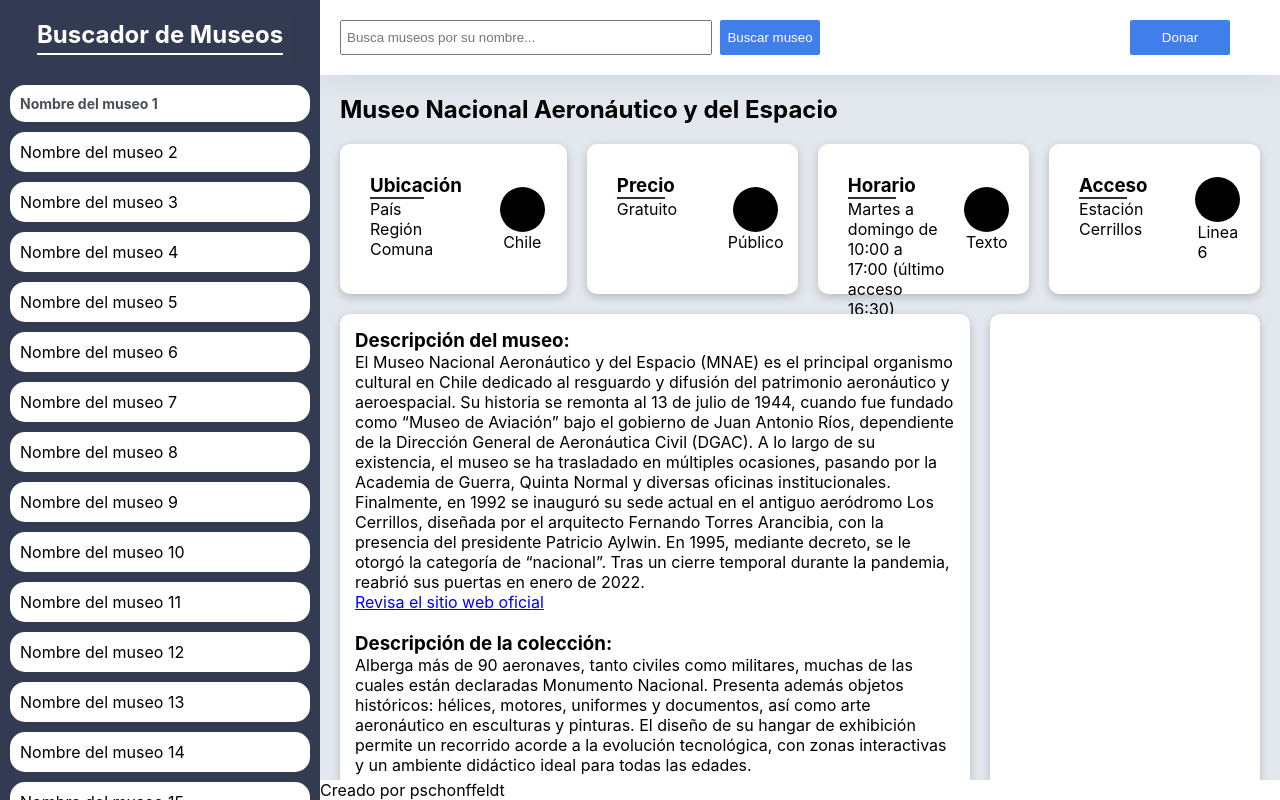
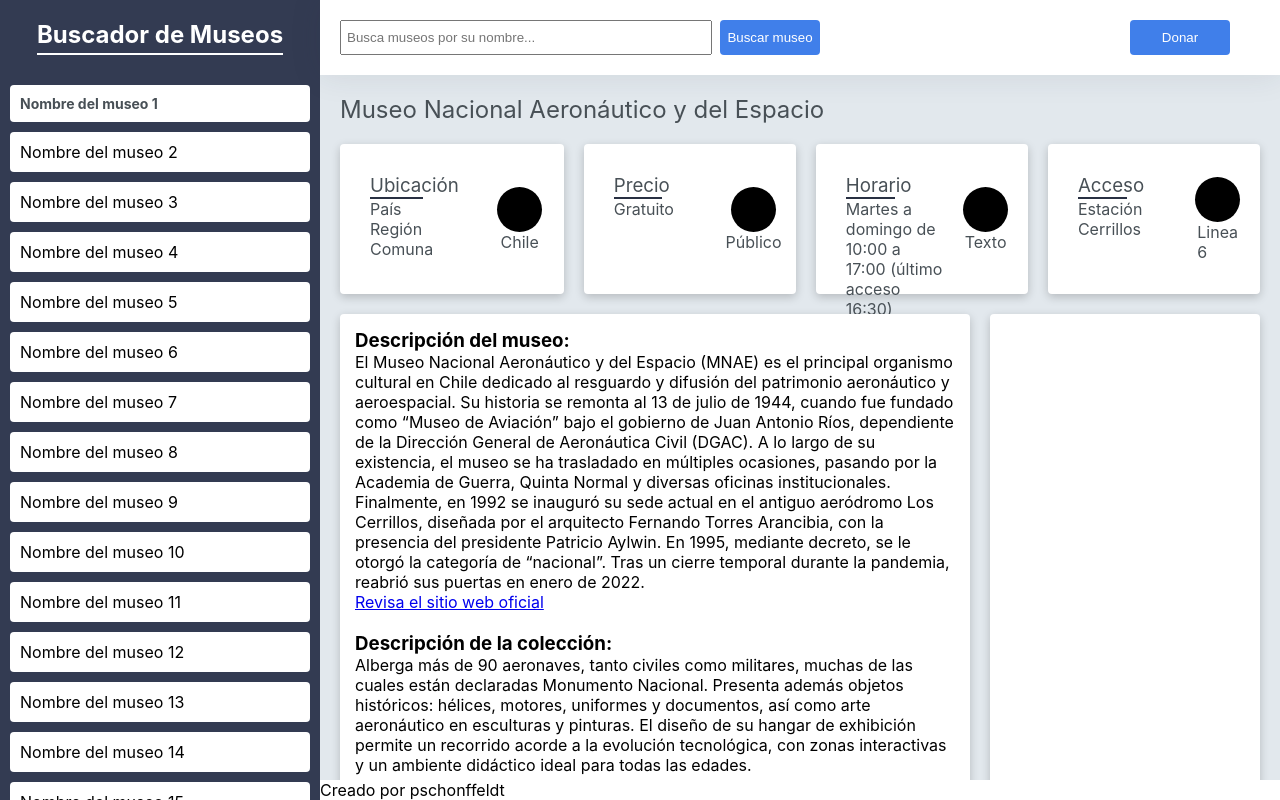
Before and after one commit to pschonffeldt/museos2, a React (Vite) app: page / in a window 1280 px wide. Built offline with nearby package versions, Linux system fonts and the light colour scheme.

Commit message:
Unify border radius and tweak components

```diff
--- a/src/components/MuseumCards.tsx
+++ b/src/components/MuseumCards.tsx
@@ -10,44 +10,54 @@ export default function MuseumCards({
     <div className="museum-summary-cards">
       <div className="museum-summary-card">
         <div className="museum-summary-card-text">
-          <h3 className="museum-summary-card-title">Ubicación</h3>
-          <p>País</p>
-          <p>Región</p>
-          <p>Comuna</p>{" "}
+          <h3 className="museum-summary-card-title u-darkestgray u-thin">
+            Ubicación
+          </h3>
+          <p className="u-darkestgray u-thin">País</p>
+          <p className="u-darkestgray u-thin">Región</p>
+          <p className="u-darkestgray u-thin">Comuna</p>
         </div>
         <div className="museum-summary-card-icon">
           <div className="summary-card-icon"></div>
-          <p>Chile</p>
+          <p className="u-darkestgray u-thin">Chile</p>
         </div>
       </div>
       <div className="museum-summary-card">
         <div className="museum-summary-card-text">
-          <h3 className="museum-summary-card-title">Precio</h3>
-          <p>Gratuito</p>
+          <h3 className="museum-summary-card-title u-darkestgray u-thin">
+            Precio
+          </h3>
+          <p className="u-darkestgray u-thin">Gratuito</p>
         </div>
         <div className="museum-summary-card-icon">
           <div className="summary-card-icon"></div>
-          <p>Público</p>
+          <p className="u-darkestgray u-thin">Público</p>
         </div>
       </div>
       <div className="museum-summary-card">
         <div className="museum-summary-card-text">
-          <h3 className="museum-summary-card-title">Horario</h3>
-          <p>Martes a domingo de 10:00 a 17:00 (último acceso 16:30)</p>
+          <h3 className="museum-summary-card-title u-darkestgray u-thin">
+            Horario
+          </h3>
+          <p className="u-darkestgray u-thin">
+            Martes a domingo de 10:00 a 17:00 (último acceso 16:30)
+          </p>
         </div>
         <div className="museum-summary-card-icon">
           <div className="summary-card-icon"></div>
-          <p>Texto</p>
+          <p className="u-darkestgray u-thin">Texto</p>
         </div>
       </div>
       <div className="museum-summary-card">
         <div className="museum-summary-card-text">
-          <h3 className="museum-summary-card-title">Acceso</h3>
-          <p>Estación Cerrillos</p>
+          <h3 className="museum-summary-card-title u-darkestgray u-thin">
+            Acceso
+          </h3>
+          <p className="u-darkestgray u-thin">Estación Cerrillos</p>
         </div>
         <div className="museum-summary-card-icon">
           <div className="summary-card-icon"></div>
-          <p>Linea 6</p>
+          <p className="u-darkestgray u-thin">Linea 6</p>
         </div>
       </div>
       {children}
--- a/src/components/MuseumTitle.tsx
+++ b/src/components/MuseumTitle.tsx
@@ -7,7 +7,9 @@ export default function MuseumTitle({
 }) {
   return (
     <div className="details-title-container">
-      <h2>Museo Nacional Aeronáutico y del Espacio</h2>
+      <h2 className="details-title">
+        Museo Nacional Aeronáutico y del Espacio
+      </h2>
     </div>
   );
 }
--- a/src/index.css
+++ b/src/index.css
@@ -34,6 +34,18 @@ body {
   --color-darkgreen: #4abf73;
   --color-red: #fae1e0;
   --color-darkred: #d8534e;
+}
+
+/* Utility classes */
+
+/* Utility classes - Text color */
+
+.u-darkestgray {
+  color: var(--color-darkestgray);
+}
+
+.u-thin {
+  font-weight: 400;
 }
 
 /* Container module */
@@ -107,7 +119,7 @@ body {
 
 .results::-webkit-scrollbar-thumb {
   background-color: var(--color-lightblue); /* Scroll thumb color */
-  border-radius: 4px;
+  border-radius: 0.25rem;
 }
 
 .results::-webkit-scrollbar-thumb:hover {
@@ -125,7 +137,7 @@ body {
   justify-content: center;
   text-align: start;
   gap: 10px;
-  border-radius: 15px;
+  border-radius: 0.25rem;
   cursor: pointer;
 }
 
@@ -187,7 +199,7 @@ body {
   margin-left: 8px;
   height: 35px;
   width: 100px;
-  border-radius: 2px;
+  border-radius: 0.25rem;
   background-color: var(--color-lightblue);
   border: none;
   color: var(--color-white);
@@ -223,7 +235,7 @@ body {
 .nav-top-button {
   height: 35px;
   width: 100px;
-  border-radius: 2px;
+  border-radius: 0.25rem;
   background-color: var(--color-lightblue);
   border: none;
   color: var(--color-white);
@@ -254,6 +266,11 @@ body {
 .details-title-container {
 }
 
+.details-title {
+  color: var(--color-darkestgray);
+  font-weight: 400;
+}
+
 /* Summary cards */
 
 .museum-summary-cards {
@@ -271,7 +288,7 @@ body {
   background-color: var(--color-white);
   height: 150px;
   width: 25%;
-  border-radius: 10px;
+  border-radius: 0.25rem;
   padding: 15px;
   box-shadow: 0 3px 10px rgb(0 0 0 / 0.2);
 }
@@ -327,7 +344,7 @@ body {
   background-color: var(--color-white);
   height: 100%;
   gap: 20px;
-  border-radius: 10px;
+  border-radius: 0.25rem;
   padding: 15px;
   box-shadow: 0 3px 10px rgb(0 0 0 / 0.2);
 }
```
